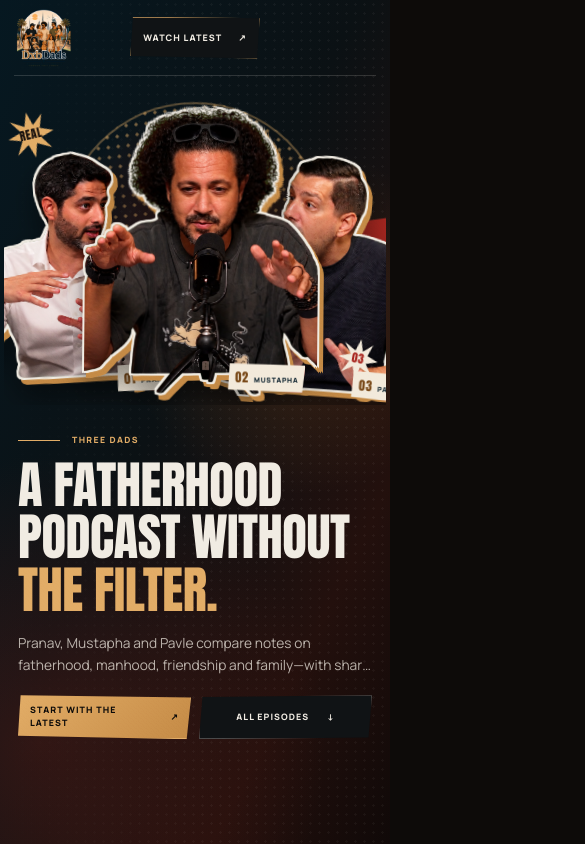
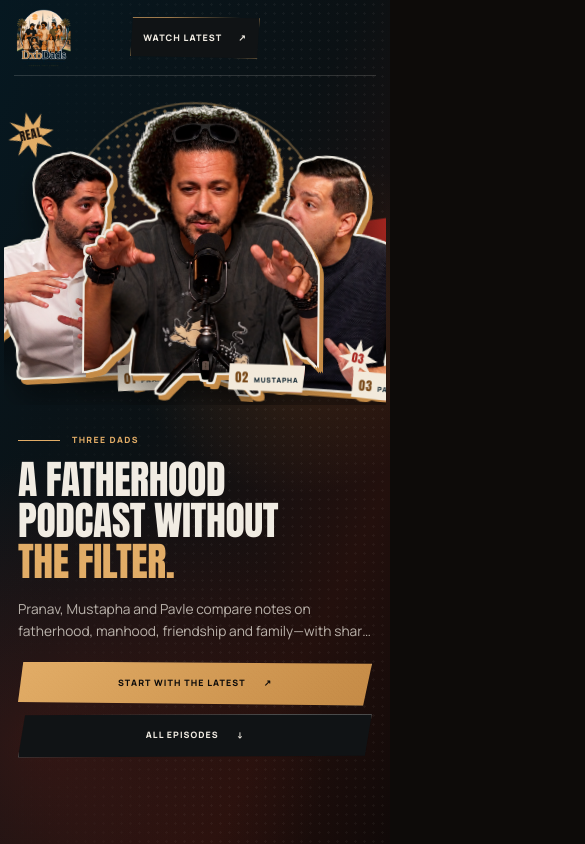
Before and after one commit to lohithlalesh/dxb-dads, a Next.js app: page / in a window 390 px wide. Shown: the top 844 px of the page, 585 px wide, since content can reach past the window. Built offline with nearby package versions, Linux system fonts and the light colour scheme; no server answers.

Commit message:
Fix mobile viewport overflow

```diff
--- a/app/globals.css
+++ b/app/globals.css
@@ -32,17 +32,36 @@
 }
 
 html {
+  width: 100%;
+  max-width: 100%;
   scroll-behavior: smooth;
+  overflow-x: clip;
   background: var(--ink);
 }
 
 body {
+  width: 100%;
+  max-width: 100%;
   margin: 0;
-  overflow-x: hidden;
+  overflow-x: clip;
   background: var(--ink);
   color: var(--paper);
   font-family: var(--sans);
   -webkit-font-smoothing: antialiased;
+}
+
+main {
+  width: 100%;
+  max-width: 100%;
+  overflow-x: clip;
+}
+
+@supports not (overflow: clip) {
+  html,
+  body,
+  main {
+    overflow-x: hidden;
+  }
 }
 
 body::before {
--- a/app/hero-rebuild.css
+++ b/app/hero-rebuild.css
@@ -558,6 +558,11 @@
 }
 
 @media (max-width: 560px) {
+  .split-hero {
+    width: 100%;
+    max-width: 100%;
+    overflow-x: clip;
+  }
   .split-hero .site-header { width: calc(100% - 28px); }
   .split-hero .nav-cta { min-height: 42px; padding: 0 12px; font-size: 0.56rem; }
   .split-hero-grid { grid-template-rows: minmax(284px, 39svh) auto; }
@@ -581,11 +586,11 @@
   .pulp-stripe span { font-size: 0.78rem; }
   .hero-editorial { padding: 18px 18px 30px; }
   .hero-editorial .hero-kicker { font-size: 0.54rem; }
-  .hero-editorial h1 { font-size: clamp(2.65rem, 13vw, 4rem); line-height: 1.03; letter-spacing: -0.01em; }
+  .hero-editorial h1 { width: 100%; max-width: 100%; font-size: clamp(2.15rem, 10.2vw, 3.15rem); line-height: 1.03; letter-spacing: -0.01em; }
   .hero-editorial .hero-deck { display: -webkit-box; overflow: hidden; font-size: 0.86rem; line-height: 1.58; -webkit-box-orient: vertical; -webkit-line-clamp: 2; }
-  .hero-editorial .hero-actions { grid-template-columns: 1fr 1fr; gap: 8px; }
+  .hero-editorial .hero-actions { grid-template-columns: 1fr; gap: 8px; }
   .hero-editorial .hero-primary,
-  .hero-editorial .hero-secondary { min-height: 44px; padding: 0 11px; font-size: 0.55rem; }
+  .hero-editorial .hero-secondary { width: 100%; min-width: 0; min-height: 44px; padding: 0 11px; font-size: 0.55rem; }
 }
 
 @media (prefers-reduced-motion: reduce) {
--- a/app/layout.tsx
+++ b/app/layout.tsx
@@ -5,6 +5,9 @@ import "./globals.css";
 import "./hero-rebuild.css";
 
 export const viewport: Viewport = {
+  width: "device-width",
+  initialScale: 1,
+  viewportFit: "cover",
   themeColor: "#0d0b09",
   colorScheme: "dark",
 };
```
